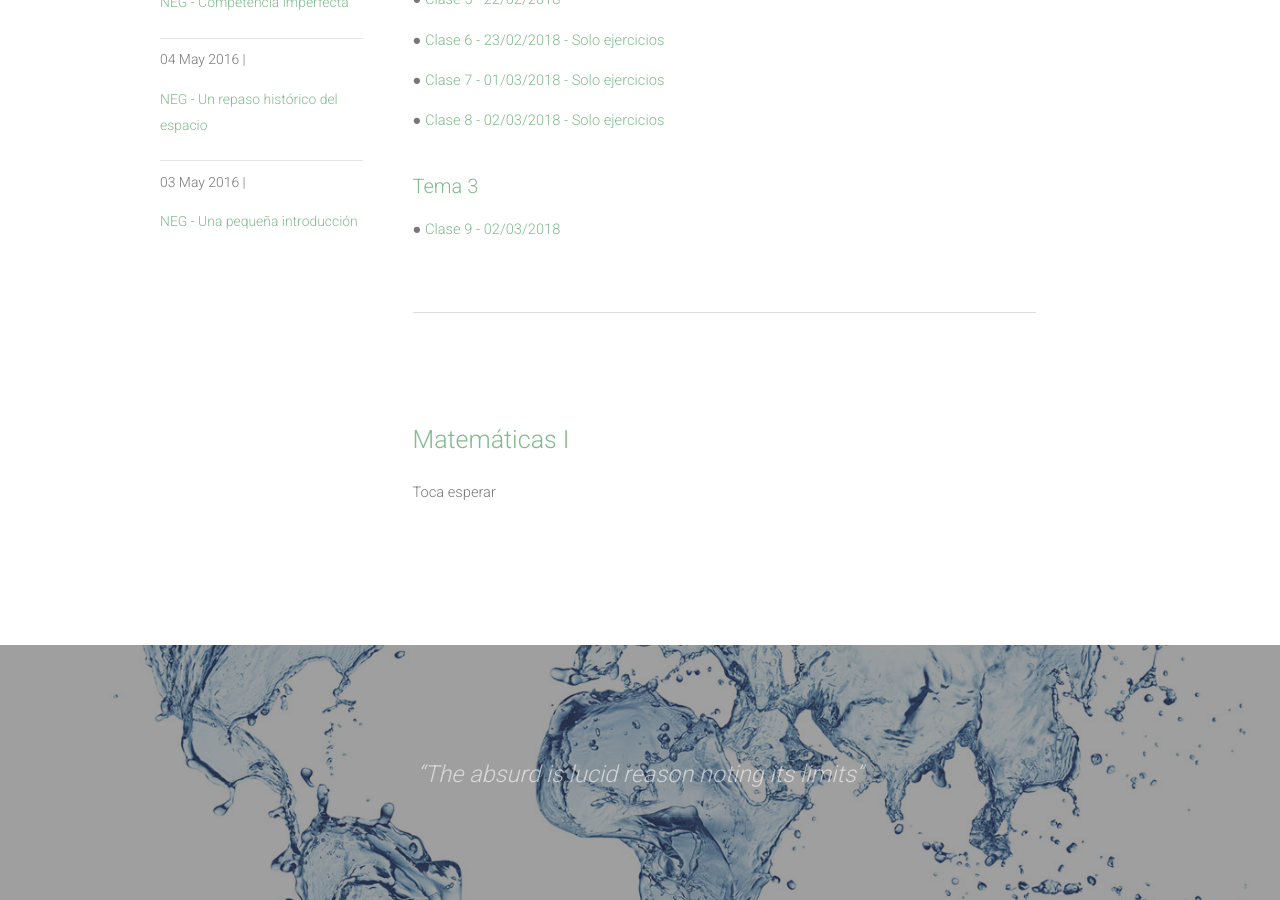
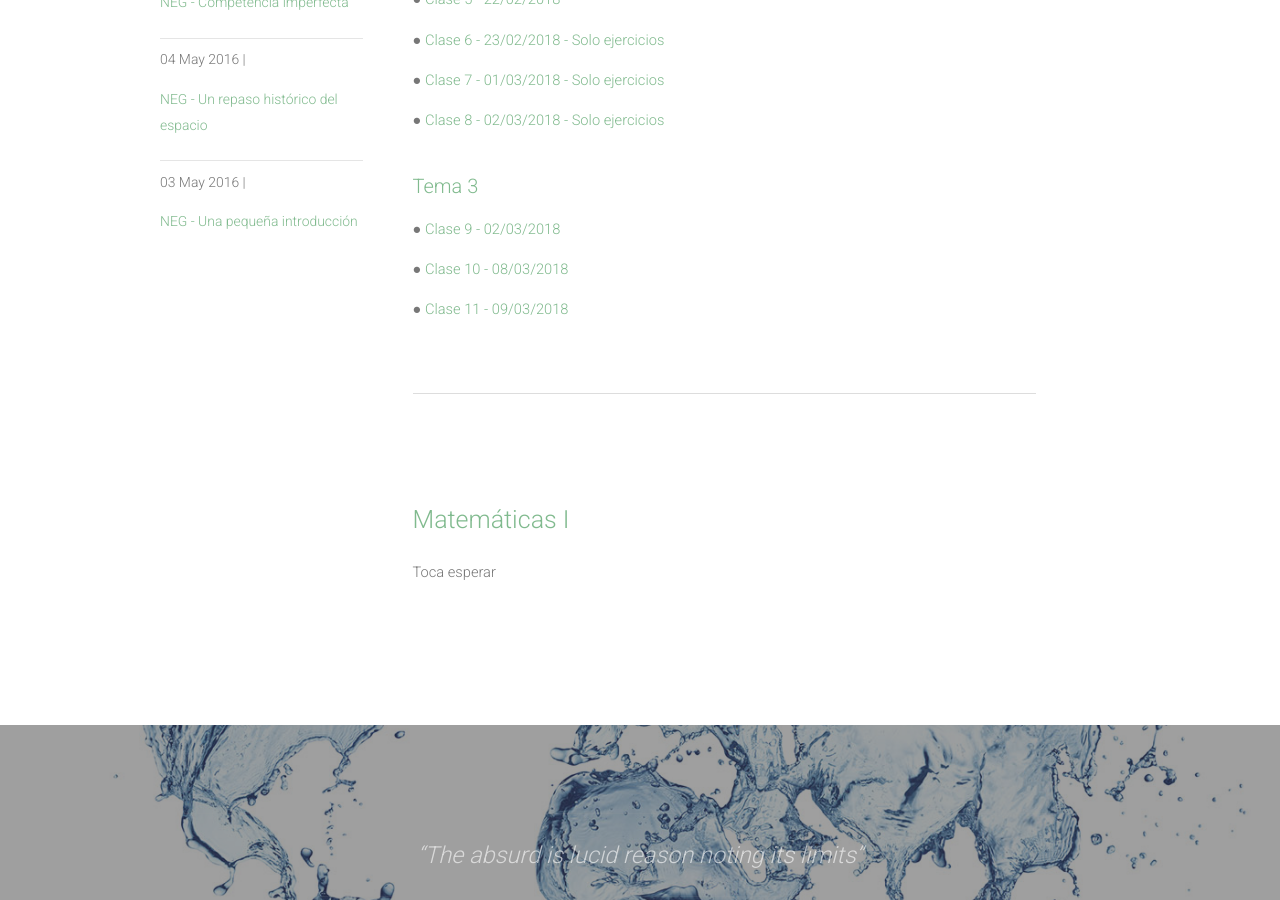
Before and after one commit to mpajovin/mpajovin.github.io, a Jekyll site: the page built from clases.html, in a window 1280 px wide and 900 px high, scrolled down 988 px. Built offline with Jekyll 4.4.1, drawn with Linux system fonts in a browser that asks for light colours; nearby versions of some CDN libraries.

Commit message:
Nueva semana

```diff
--- a/clases.html
+++ b/clases.html
@@ -41,6 +41,8 @@ layout: default
 						<br>
 						<p> </p>
 						<p> &#9679; <a href="MatesII/C9D2318.pdf">Clase 9 - 02/03/2018</a></p>
+						<p> &#9679; <a href="MatesII/C10D8318.pdf">Clase 10 - 08/03/2018</a></p>
+						<p> &#9679; <a href="MatesII/C11D9318.pdf">Clase 11 - 09/03/2018</a></p>
 						<br>
 					</ul>
 				</section>
```
Also changed, not shown: 2 other files.
